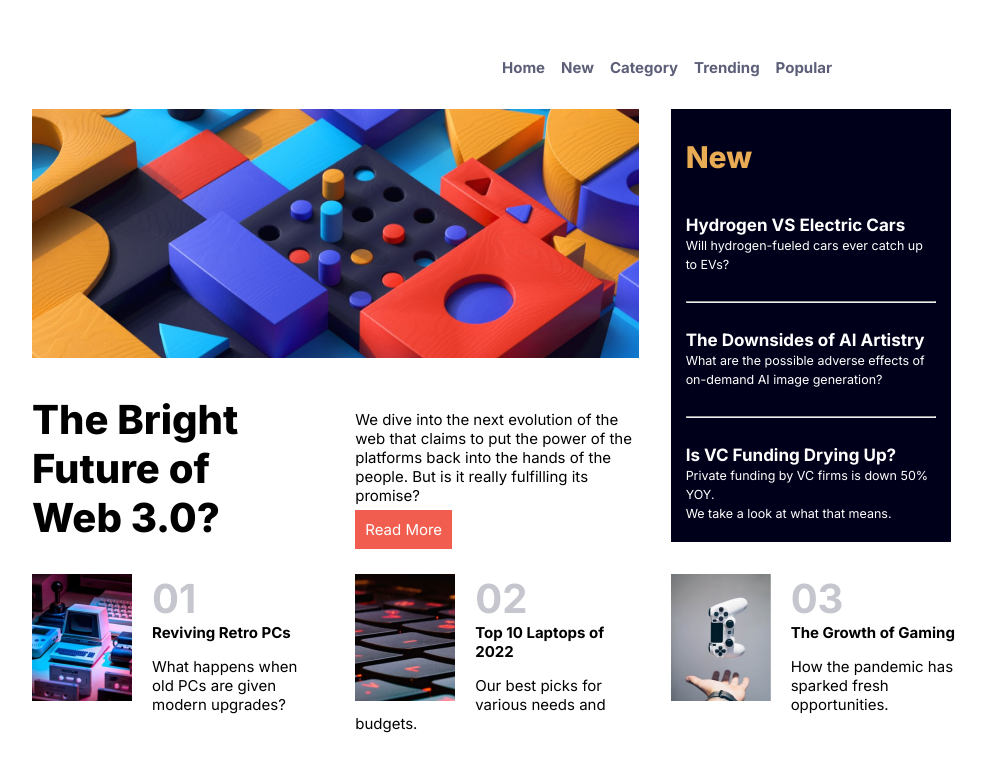
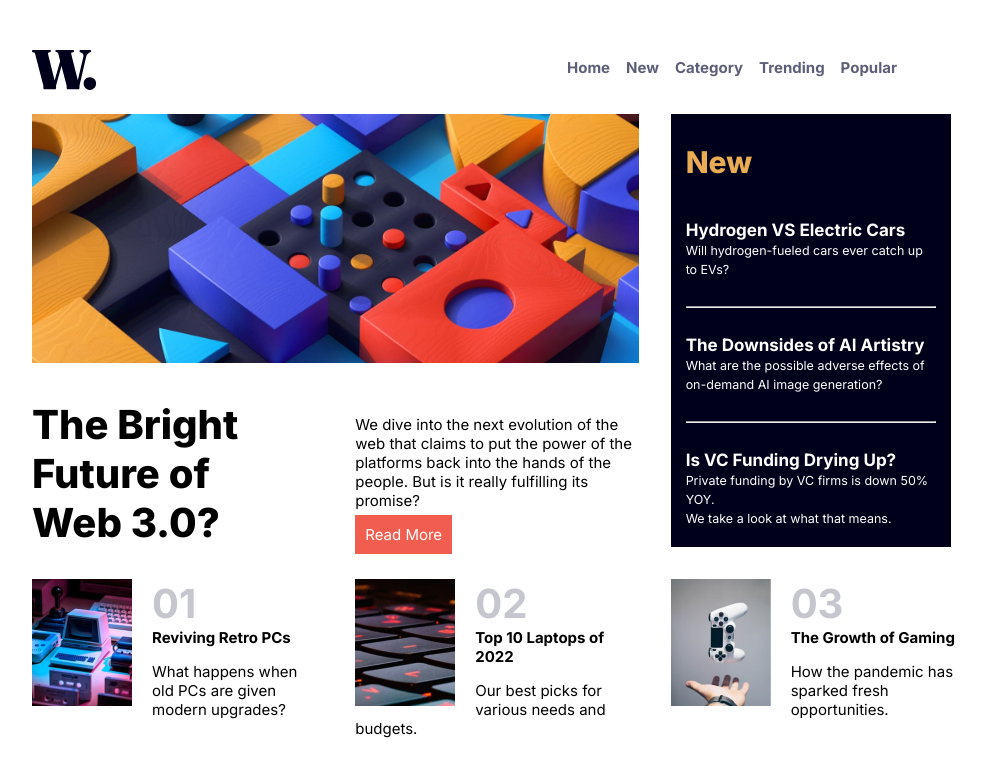
Before and after one commit to JoyObaidu/news-home-page, a plain HTML site: page index.html in a window 1280 px wide. Shown: the whole page, without its empty margins (146-1131 px from the left). Drawn offline with Linux system fonts and the light colour scheme.

Commit message:
first commit

```diff
--- a/index.html
+++ b/index.html
@@ -12,7 +12,7 @@
 
    <header>
     <div class="logo">
-        <img src="./imaes/logo.svg" alt="">
+        <img src="./images/logo.svg" alt="">
     </div>
 
    <nav>
```
Also changed, not shown: 1 other file.
